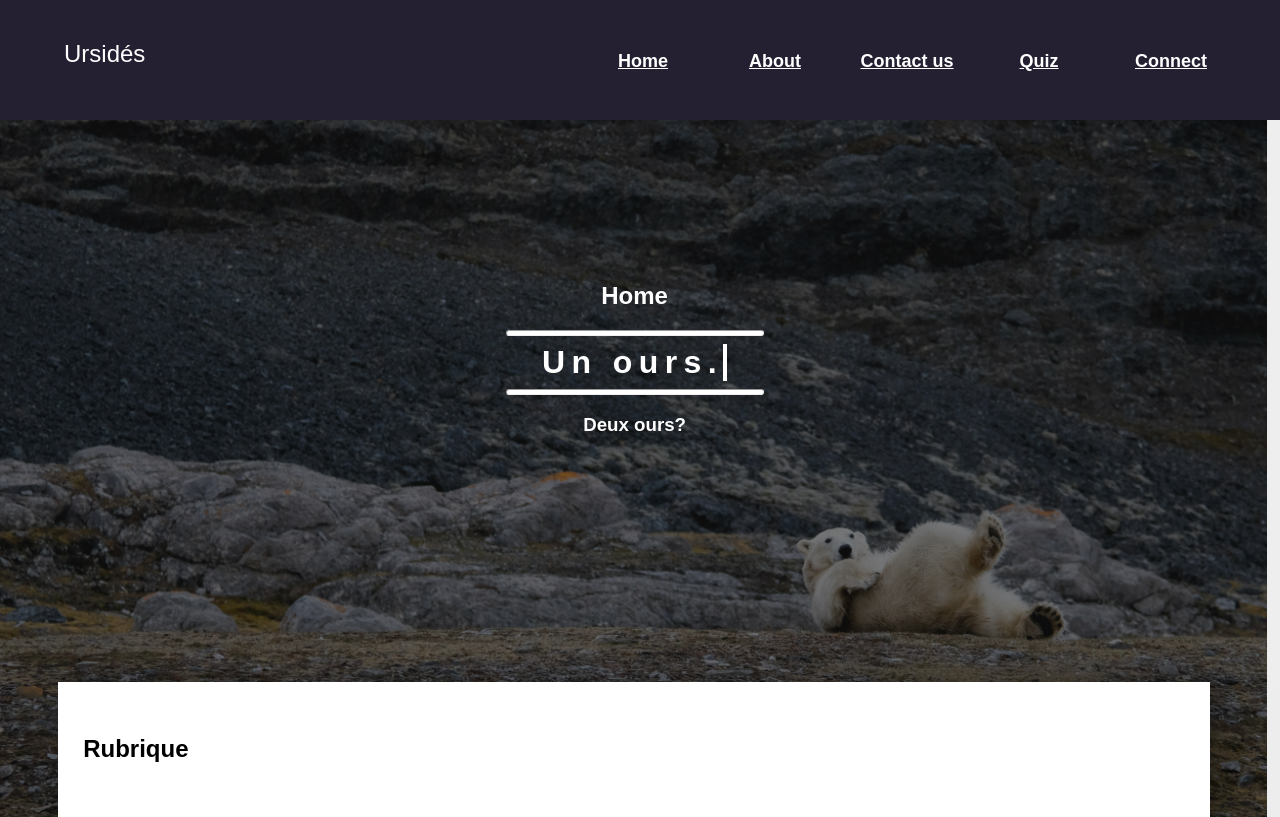
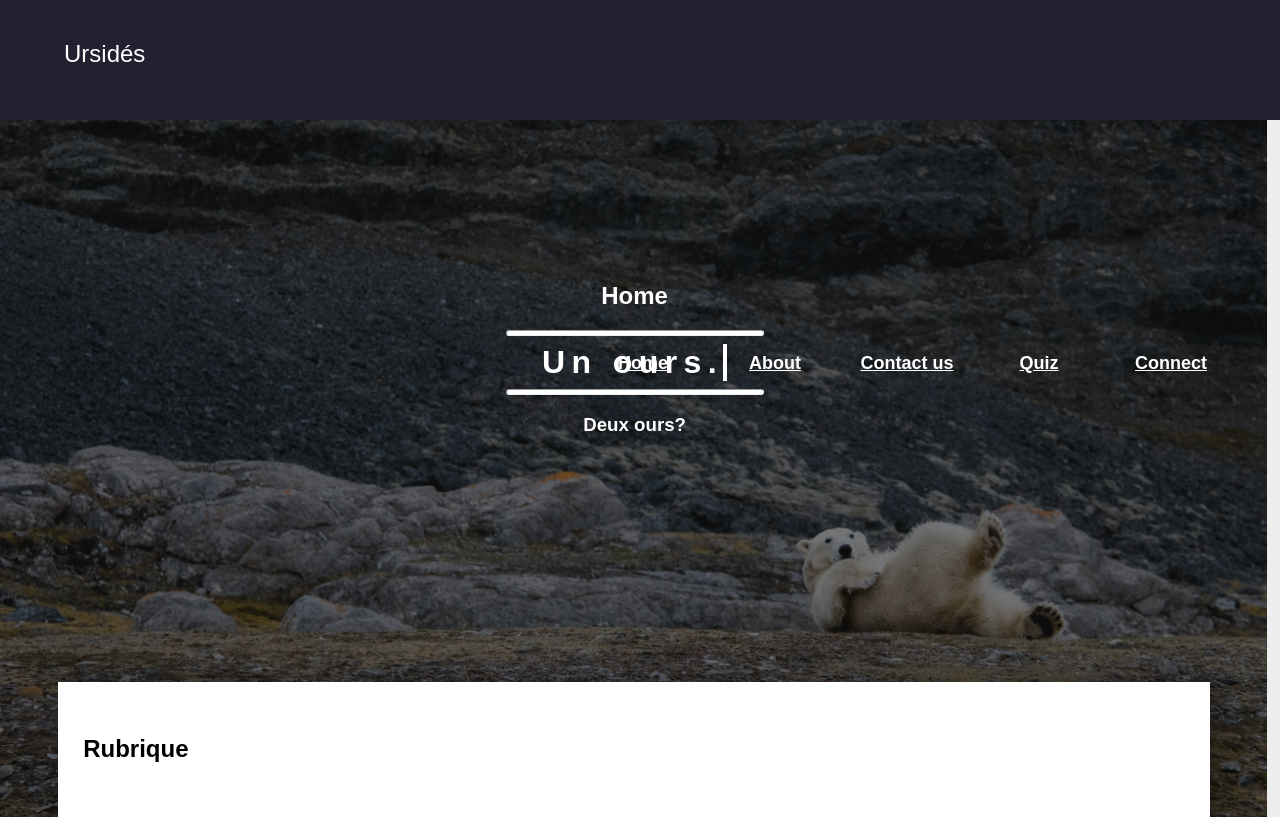
Before and after one commit to Thomas-Poulain/webweb, a PHP site: page / in a window 1280 px wide. Shown: the top 817 px of the page. Run offline with PHP 8.4, Linux system fonts and the light colour scheme; lists and menus that the app fills with data are empty.

Commit message:
Thomas le prochain feur je te démonte

```diff
--- a/views/css/style.css
+++ b/views/css/style.css
@@ -301,3 +301,16 @@ footer{
     left: -16vw;
     top: 4.5vh;
  }
+
+  /*******************Contact*********************/
+
+  #contact {
+    top: 6vh;
+    left: 3vw;
+    height: 90vh;
+ }
+
+ #quizArea input{
+    left: -16vw;
+    top: 4.5vh;
+ }
```
